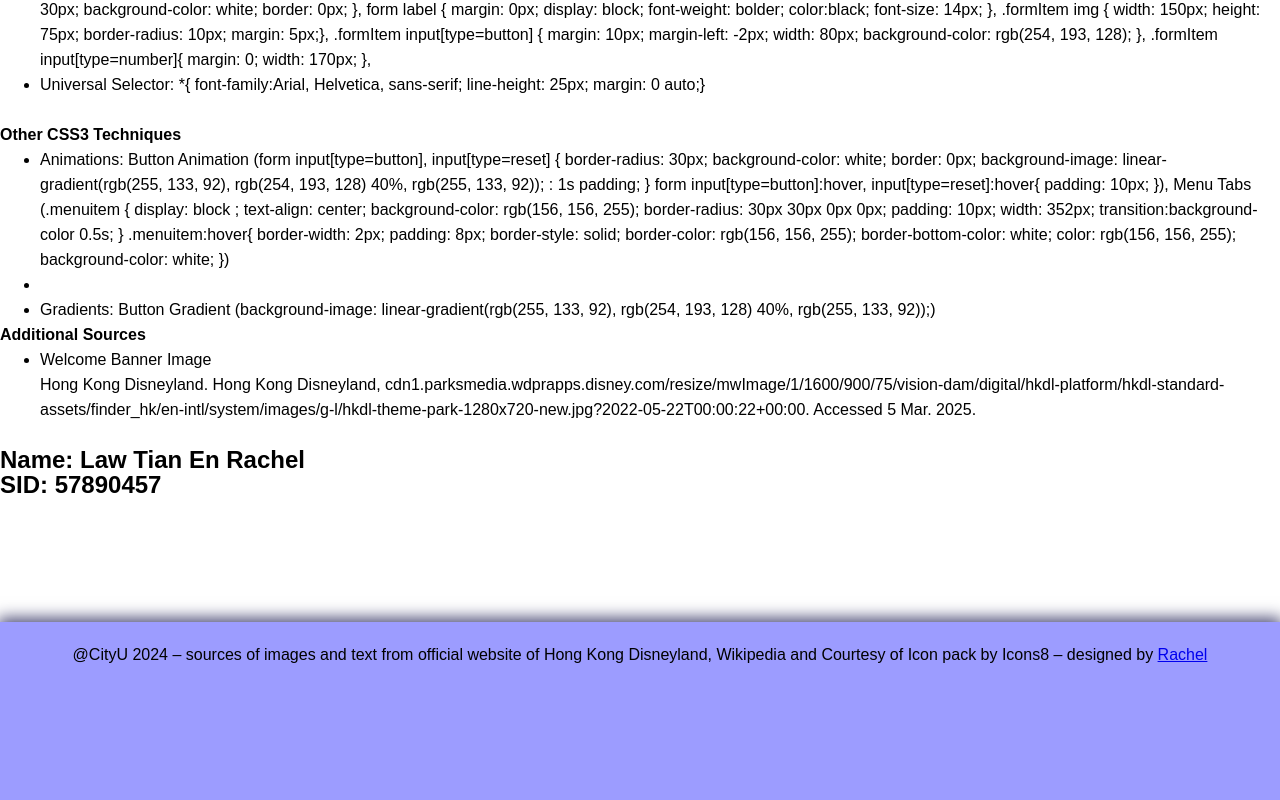
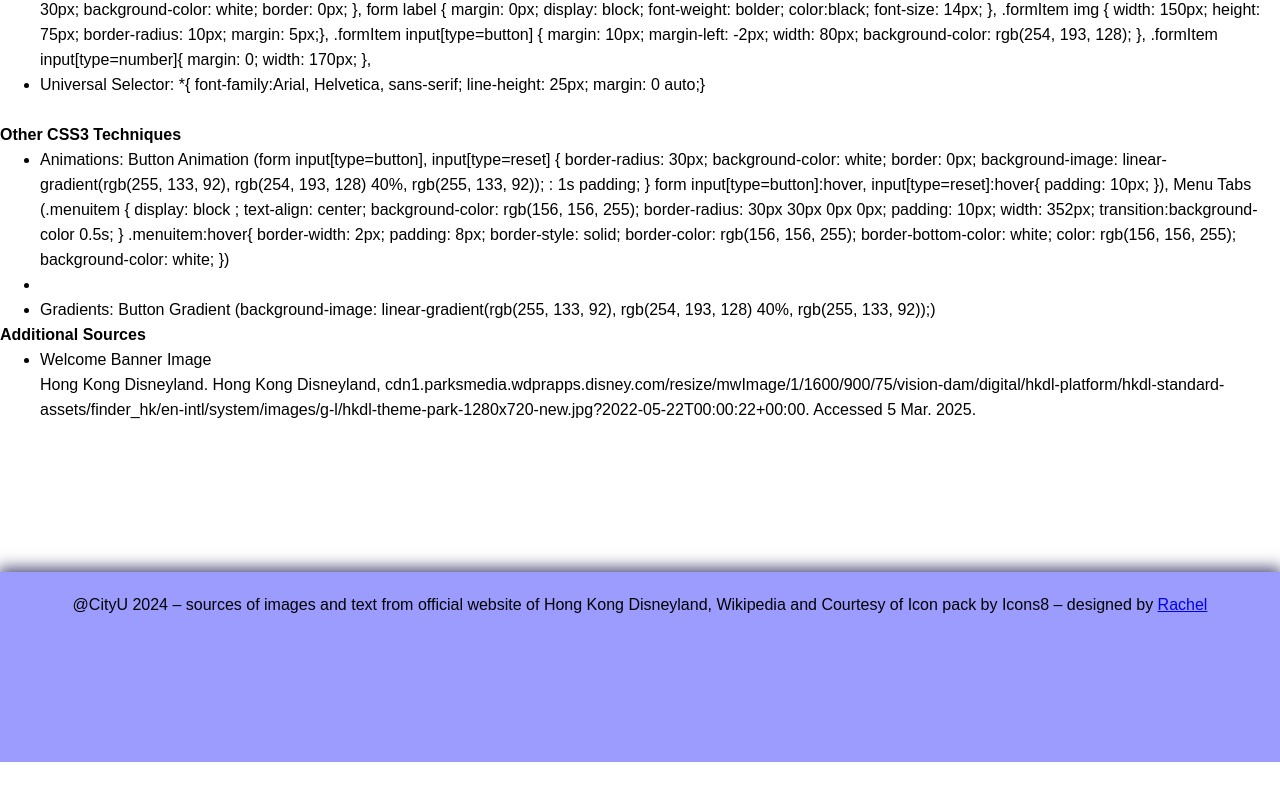
Before and after one commit to Tyanent/DisneyWebsite, a plain HTML site: page html/design.html in a window 1280 px wide. Shown: the part 1311-2111 px from the top of the page. After the commit the page ends 2073 px from the top, so only its background shows below. Drawn offline with Linux system fonts and the light colour scheme.

Commit message:
Update design.html

```diff
--- a/html/design.html
+++ b/html/design.html
@@ -105,8 +105,6 @@
                 </li>
             </ul>
             <br>
-            <h2>Name: Law Tian En Rachel</h2>
-            <h2>SID: 57890457</h2>
             <br>
 
         </div>
```
